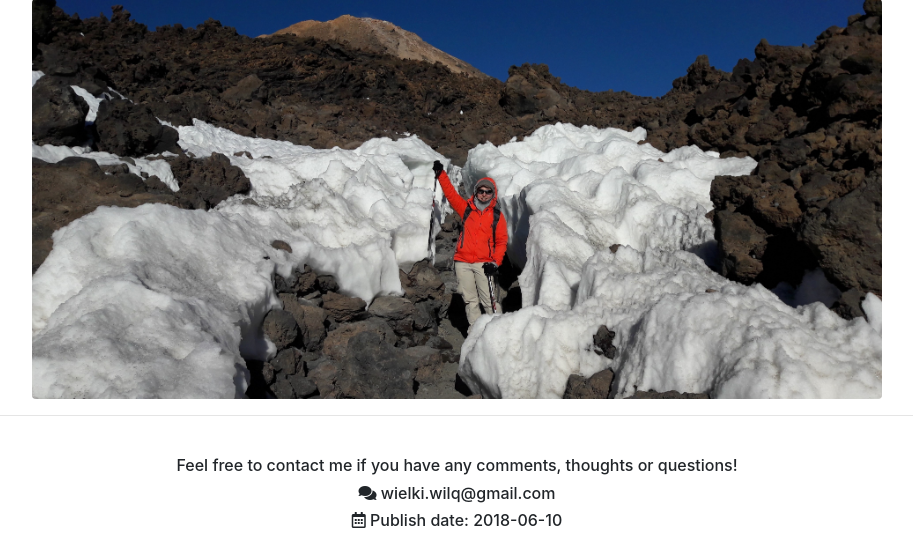
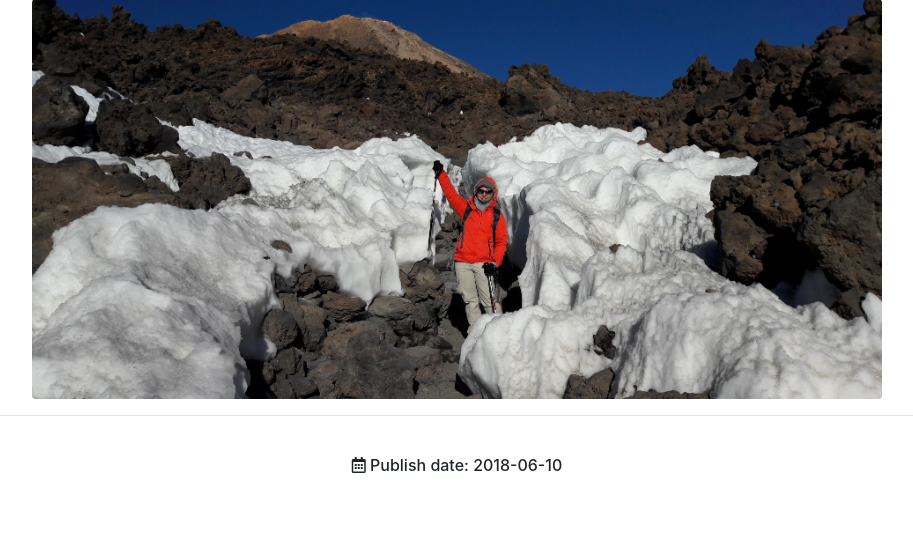
Before and after one commit to JoannaWilk/django_travel_blog, a Django app: page /about/ in a window 1280 px wide. Shown: the part 392-930 px from the top of the page, without its empty margins (183-1096 px from the left). After the commit the page ends 865 px from the top, so only its background shows below. Run offline with Django 3.2, Linux system fonts and the light colour scheme; some libraries are stand-ins or nearby versions.

Commit message:
remove an email from the site

```diff
--- a/sitepages/templates/sitepages/about.html
+++ b/sitepages/templates/sitepages/about.html
@@ -53,12 +53,7 @@
       <img src="{% static 'sitepages/blog_about.jpg' %}" class="img-fluid rounded mx-auto d-block" style="max-height:400px"/>
       <hr />
       <br />
-      <h6 class="text-center">Feel free to contact me if you have any comments, thoughts or questions!</h6>
 
-      <h6 class="text-center">
-        <i class="fas fa-comments"></i>
-         wielki.wilq@gmail.com
-      </h6>
 
       <h6 class="text-center">
         <i class="far fa-calendar-alt"></i>
```
Also changed, not shown: 1 other file.
